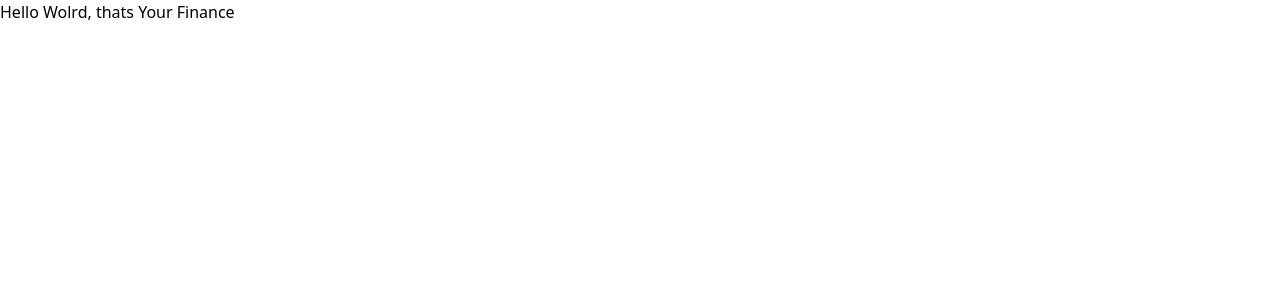
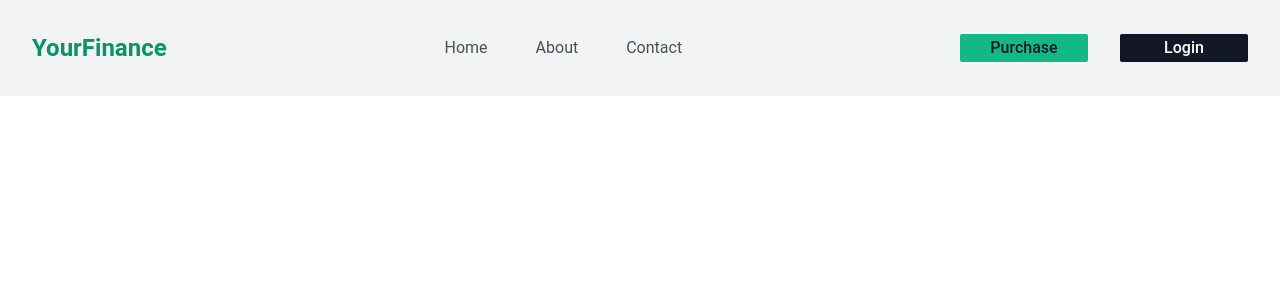
Before and after one commit to Dufyz/your-finance, a Next.js app in the folder apps/landing-page/: page / in a window 1280 px wide. Shown: the top 300 px of the page. Built offline with nearby package versions, Linux system fonts and the light colour scheme.

Commit message:
Creating root layout and navbar

```diff
--- /dev/null
+++ b/apps/landing-page/src/components/Global/Navbar/index.tsx
@@ -0,0 +1,81 @@
+import { IconMenu2 } from "@tabler/icons-react";
+import { useState } from "react";
+
+const Navbar = () => {
+  const [isMenuMobileOpen, setIsMenuMobileOpen] = useState(false);
+
+  return (
+    <>
+      <nav className="w-full flex justify-between items-center min-h-16 bg-nav-bg sticky top-0 p-[32px] relative">
+        <div className="w-full mx-auto max-w-main-content flex justify-between items-center flex-wrap gap-[48px]">
+          <div
+            className="flex align-bottom items-center justify-start text-2xl text-title-primary font-bold"
+            aria-label="Logo"
+          >
+            YourFinance
+          </div>
+          <div className="hidden justify-around text-nav-primary lg:flex">
+            <ul
+              className="flex justify-around gap-[48px] text-base flex-wrap"
+              aria-label="Menu items"
+            >
+              <li className="hover:text-text-primary-hover cursor-pointer">
+                Home
+              </li>
+              <li className="hover:text-text-primary-hover cursor-pointer">
+                About
+              </li>
+              <li className="hover:text-text-primary-hover cursor-pointer">
+                Contact
+              </li>
+            </ul>
+          </div>
+          <div className="hidden justify-around items-center gap-[32px] text-base flex-wrap lg:flex">
+            <button className="w-32 h-7 flex items-center justify-center bg-btn-primary hover:bg-btn-primary-hover text-text-primary font-medium rounded-sm">
+              Purchase
+            </button>
+            <button className="w-32 h-7 flex items-center justify-center bg-btn-secondary hover:bg-btn-secondary-hover text-text-secondary font-medium rounded-sm">
+              Login
+            </button>
+          </div>
+          <div
+            className="w-full flex justify-center items-center 280px:w-auto lg:hidden cursor-pointer"
+            onClick={() => setIsMenuMobileOpen(!isMenuMobileOpen)}
+            aria-label="Menu button"
+          >
+            <IconMenu2 color="#131827" />
+          </div>
+        </div>
+      </nav>
+      <div
+        className={`lg:hidden 280px:h-[calc(100vh-96px)] bg-nav-bg ${
+          isMenuMobileOpen ? "flex" : "hidden"
+        }
+         flex-col justify-start items-center w-full absolute left-0 z-50 p-[32px] gap-[64px] flex-grow h-[calc(100vh-168px)]
+        `}
+        aria-label="Menu items"
+      >
+        <ul className="w-full flex justify-center items-center flex-col gap-[16px] text-[20px] text-text-primary">
+          <li className="hover:text-text-primary-hover cursor-pointer">Home</li>
+          <li className="hover:text-text-primary-hover cursor-pointer">
+            About
+          </li>
+          <li className="hover:text-text-primary-hover cursor-pointer">
+            Contact
+          </li>
+        </ul>
+
+        <div className="flex justify-center items-center gap-[32px] flex-wrap">
+          <button className="w-32 h-7 flex items-center justify-center bg-btn-primary hover:bg-btn-primary-hover text-text-primary font-medium rounded-sm">
+            Purchase
+          </button>
+          <button className="w-32 h-7 flex items-center justify-center bg-btn-secondary hover:bg-btn-secondary-hover text-text-secondary font-medium rounded-sm">
+            Login
+          </button>
+        </div>
+      </div>
+    </>
+  );
+};
+
+export default Navbar;
--- a/apps/landing-page/src/layouts/RootLayout.tsx
+++ b/apps/landing-page/src/layouts/RootLayout.tsx
@@ -1,11 +1,16 @@
+import Navbar from "@/components/Global/Navbar";
+
 export default function RootLayout({
   children,
 }: {
   children: React.ReactNode;
 }) {
   return (
-    <>
-      <main>{children}</main>
-    </>
+    <div className="w-full min-h-screen bg-background-primary">
+      <Navbar />
+      <div className="max-w-main-content mx-auto flex">
+        <main>{children}</main>
+      </div>
+    </div>
   );
 }
--- a/apps/landing-page/src/pages/index.tsx
+++ b/apps/landing-page/src/pages/index.tsx
@@ -1,12 +1,9 @@
 import RootLayout from "@/layouts/RootLayout";
-import Image from "next/image";
 
 export default function Home() {
   return (
     <RootLayout>
-      <>
-        <h1>Hello Wolrd, thats Your Finance</h1>
-      </>
+      <></>
     </RootLayout>
   );
 }
--- a/apps/landing-page/src/styles/globals.css
+++ b/apps/landing-page/src/styles/globals.css
@@ -2,11 +2,14 @@
 @tailwind components;
 @tailwind utilities;
 
-:root {}
-
+@import url('https://fonts.googleapis.com/css2?family=Roboto:wght@400;500;700;900&display=swap');
 
 * {
   box-sizing: border-box;
   padding: 0;
   margin: 0;
 }
+
+body {
+  font-family: 'Roboto', sans-serif;
+}
--- a/apps/landing-page/tailwind.config.ts
+++ b/apps/landing-page/tailwind.config.ts
@@ -1,20 +1,41 @@
-import type { Config } from 'tailwindcss'
+import type { Config } from "tailwindcss";
 
 const config: Config = {
   content: [
-    './src/pages/**/*.{js,ts,jsx,tsx,mdx}',
-    './src/components/**/*.{js,ts,jsx,tsx,mdx}',
-    './src/app/**/*.{js,ts,jsx,tsx,mdx}',
+    "./src/pages/**/*.{js,ts,jsx,tsx,mdx}",
+    "./src/components/**/*.{js,ts,jsx,tsx,mdx}",
+    "./src/layouts/**/*.{js,ts,jsx,tsx,mdx}",
   ],
   theme: {
     extend: {
       backgroundImage: {
-        'gradient-radial': 'radial-gradient(var(--tw-gradient-stops))',
-        'gradient-conic':
-          'conic-gradient(from 180deg at 50% 50%, var(--tw-gradient-stops))',
+        "gradient-radial": "radial-gradient(var(--tw-gradient-stops))",
+        "gradient-conic":
+          "conic-gradient(from 180deg at 50% 50%, var(--tw-gradient-stops))",
+      },
+      colors: {
+        "title-primary": "#099268",
+        "title-primary-hover": "#0F9F7E",
+        "text-primary": "#131827",
+        "text-primary-hover": "#13183a",
+        "text-secondary": "#ffffff",
+        "nav-primary": "#495057",
+        "nav-bg": "#F1F3F5",
+        "nav-mobile-bg": "#F8F9FA",
+        "bg-primary": "#F8F9FA",
+        "btn-primary": "#12B886",
+        "btn-primary-hover": "#0F9F7E",
+        "btn-secondary": "#131827",
+        "btn-secondary-hover": "#13183a",
+      },
+      maxWidth: {
+        "main-content": "1368px",
+      },
+      screens: {
+        "280px": "280px",
       },
     },
   },
   plugins: [],
-}
-export default config
+};
+export default config;
```
Also changed, not shown: apps/landing-page/package.json (+7 -5 lines), 2 other files (tests, documents, lock files or other folders).
